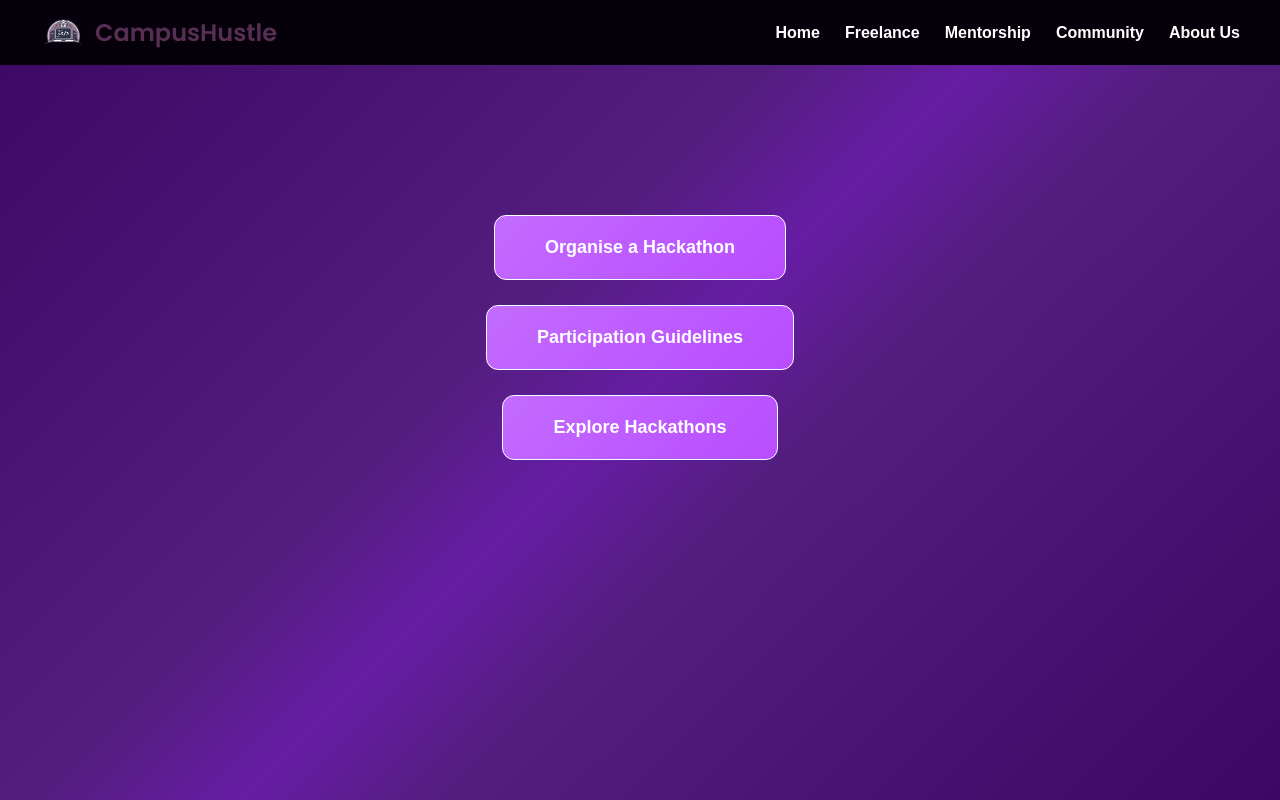
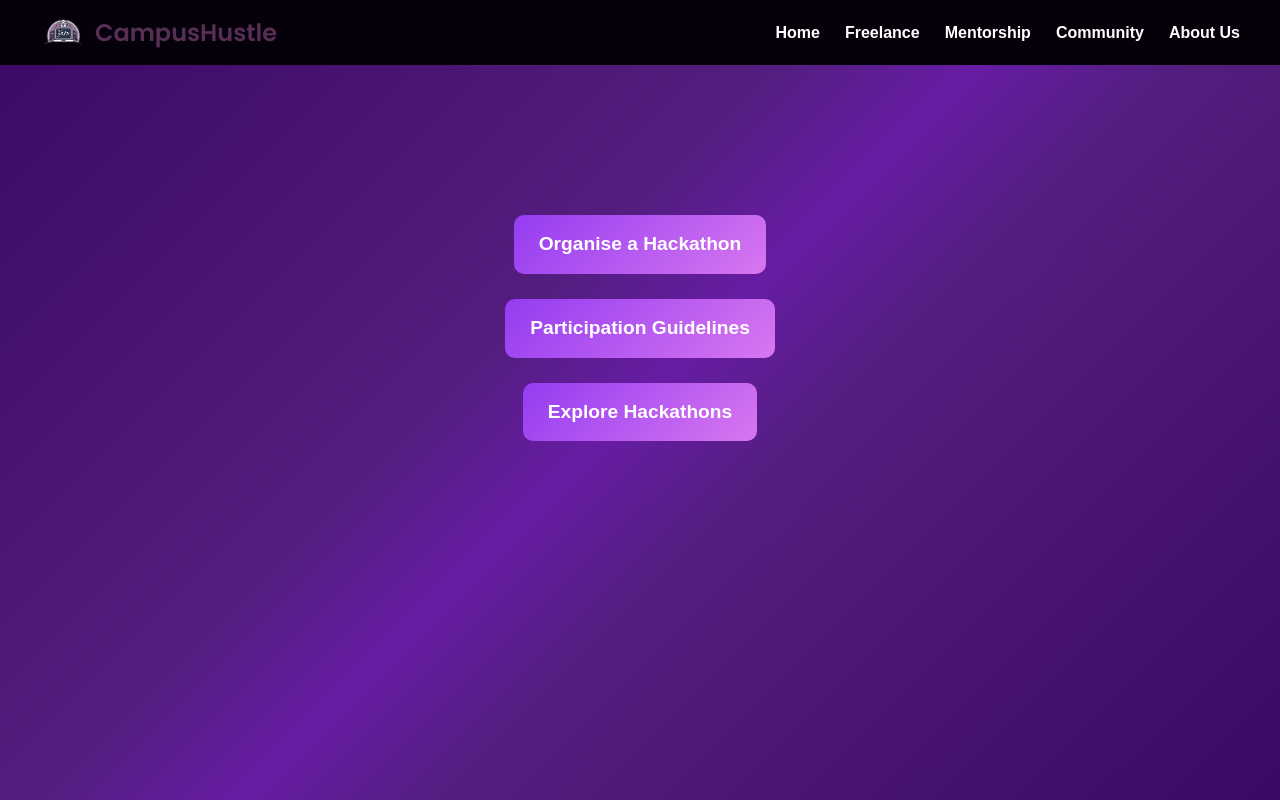
Before and after one commit to AnshulAlgoS/campushustleOG, a React (Create React App) app: page /hackathon in a window 1280 px wide. Built offline with nearby package versions, Linux system fonts and the light colour scheme; no server answers.

Commit message:
Update HackathonPage.css

```diff
--- a/src/views/HackathonPage.css
+++ b/src/views/HackathonPage.css
@@ -2,7 +2,7 @@
 body {
   margin: 0;
   font-family: 'Poppins', sans-serif;
-  background: linear-gradient(
+ background: linear-gradient(
     135deg,
     #06000b 0%,
     rgba(21, 1, 37, 0.99) 40%,
@@ -70,20 +70,24 @@ a {
 }
 
 .hack-btn {
-  background: linear-gradient(135deg, #c36bff, #b84dff);
-  border: 1px solid #fff;
+  background: linear-gradient(135deg, #943cf1 0%, #d877f0 100%);
   color: white;
-  font-size: 18px;
-  padding: 18px 50px;
-  border-radius: 12px;
+  border: none;
+  border-radius: 10px;
+  padding: 15px 25px;
+  font-size: 1.2rem;
   font-weight: bold;
   cursor: pointer;
-  transition: transform 0.3s ease;
+  transition: transform 0.2s ease, box-shadow 0.2s ease;
+  width: 100%;
+  max-width: 500px;
 }
 
 .hack-btn:hover {
-  transform: scale(1.05);
+  transform: scale(1.03);
+  box-shadow: 0 0 20px rgba(148, 60, 241, 0.5);
 }
+
 
 .background-effect {
   position: relative;
```
